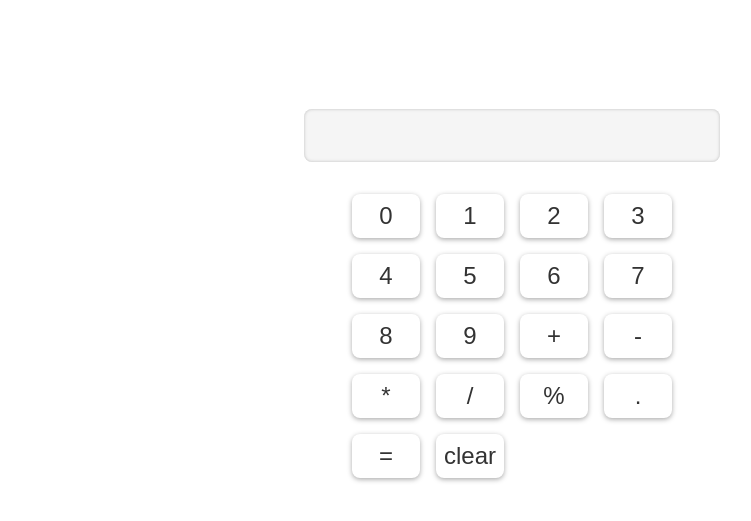
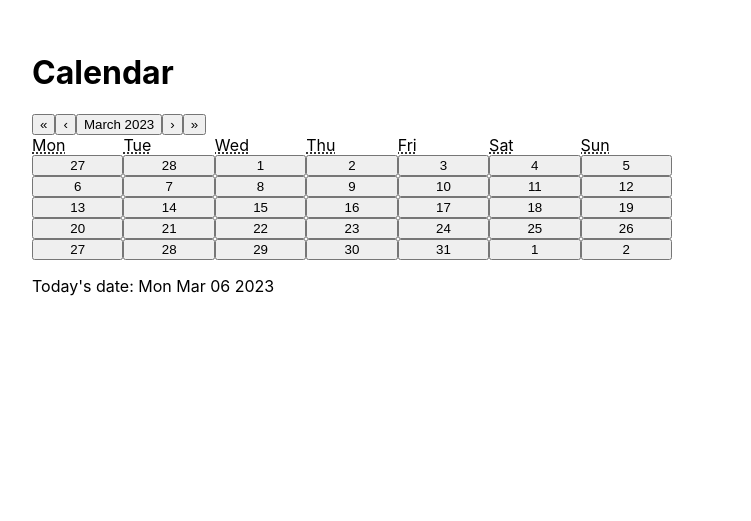
Before and after one commit to Darshan4943/vicky, a React (Create React App) app: page / in a window 1280 px wide. Shown: the part 107-628 px from the top of the page, without its empty margins (128-879 px from the left). Built offline with nearby package versions, Linux system fonts and the light colour scheme.

Commit message:
calender

```diff
--- a/package.json
+++ b/package.json
@@ -13,6 +13,7 @@
     "@testing-library/react": "^13.4.0",
     "@testing-library/user-event": "^13.5.0",
     "react": "^18.2.0",
+    "react-calendar": "^4.2.1",
     "react-dom": "^18.2.0",
     "react-redux": "^8.0.5",
     "react-router-dom": "^6.9.0",
--- a/src/App.css
+++ b/src/App.css
@@ -1,38 +1,9 @@
-.container {
-   display: flex;
-   flex-direction: column;
-   align-items: center;
-   justify-content: center;
-   height: 100vh;
- }
 
- input {
-   width: 100%;
-   max-width: 400px;
-   font-size: 2rem;
-   padding: 0.5rem;
-   margin-bottom: 2rem;
-   text-align: right;
-   background-color: #f5f5f5;
-   border: none;
-   border-radius: 0.5rem;
-   box-shadow: inset 0 0 0.2rem #bbb;
- }
+.text-center{
+  margin-top: 1rem;
 
- .numbers {
-   display: grid;
-   grid-template-columns: repeat(4, 1fr);
-   gap: 1rem;
- }
-
- button {
-   font-size: 1.5rem;
-   padding: 0.5rem;
-   border: none;
-   border-radius: 0.5rem;
-   background-color: #fff;
-   color: #333;
-   box-shadow: 0 0.1rem 0.3rem #aaa;
-   cursor: pointer;
-
- }
+}
+.app{
+  margin: 10rem;
+  width:50%
+}
--- a/src/App.js
+++ b/src/App.js
@@ -1,60 +1,16 @@
-import { useState } from "react";
-import "./App.css";
+import React,{ useState } from "react";
+import Calendar from "react-calendar";
+import "./App.css"
+export default function App() {
+  const [date, setDate] = useState(new Date());
 
-export default function App() {
-  let numbers = [
-    "0",
-    "1",
-    "2",
-    "3",
-    "4",
-    "5",
-    "6",
-    "7",
-    "8",
-    "9",
-    "+",
-    "-",
-    "*",
-    "/",
-    "%",
-    ".",
-  ];
-  // let operators=[,]
-  const [value, setValue] = useState("");
-  const [count, setcount] = useState(0);
-  function handleClick(id) {
-    if (value === "0") {
-      setValue(numbers[id]);
-    } else {
-      if (count === 1) {
-        setcount(0);
-        setValue(numbers[id]);
-        return;
-      }
-      setValue(value + numbers[id]);
-    }
-  }
-  function handleres() {
-    const result = eval(value);
-    setValue(result);
-    setcount(count + 1);
-  }
-  function handleClear() {
-    setValue("");
-  }
   return (
-    <div className="container">
-      <input value={value} />
-      <div className="numbers">
-        {numbers.map((num, index) => (
-          <button key={index} onClick={() => handleClick(index)}>
-            {num}
-          </button>
-        ))}
-        <button onClick={handleres}>=</button>
-        <button onClick={handleClear}>clear</button>
+    <div className="app">
+      <h1 className="header">Calendar </h1>
+      <div className="calendar-container">
+        <Calendar onChange={setDate} value={date} />
       </div>
+      <div className="text-center">Today's date: {date.toDateString()}</div>
     </div>
   );
 }
```
Also changed, not shown: 1 other file (tests, documents, lock files or other folders).
